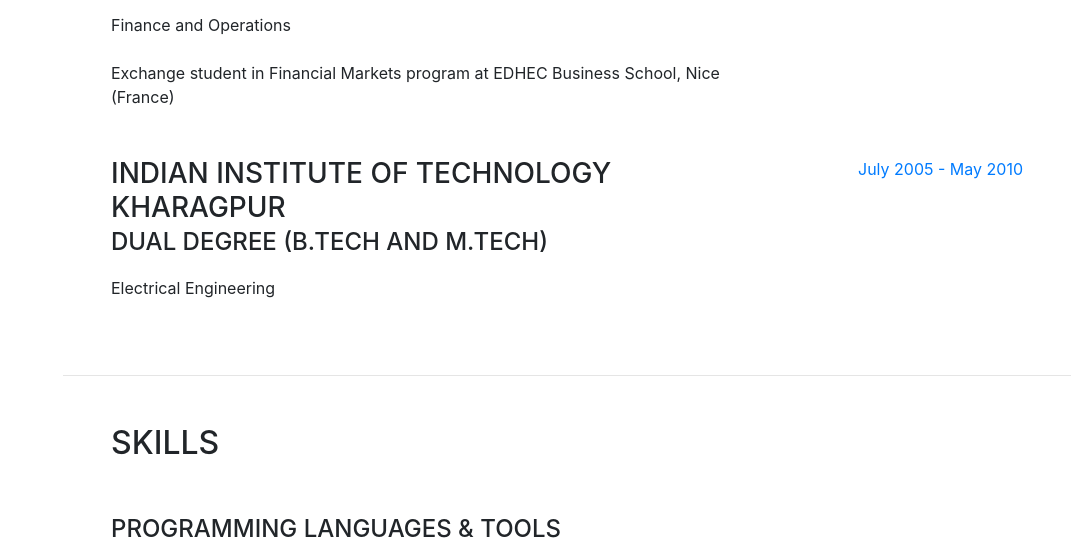
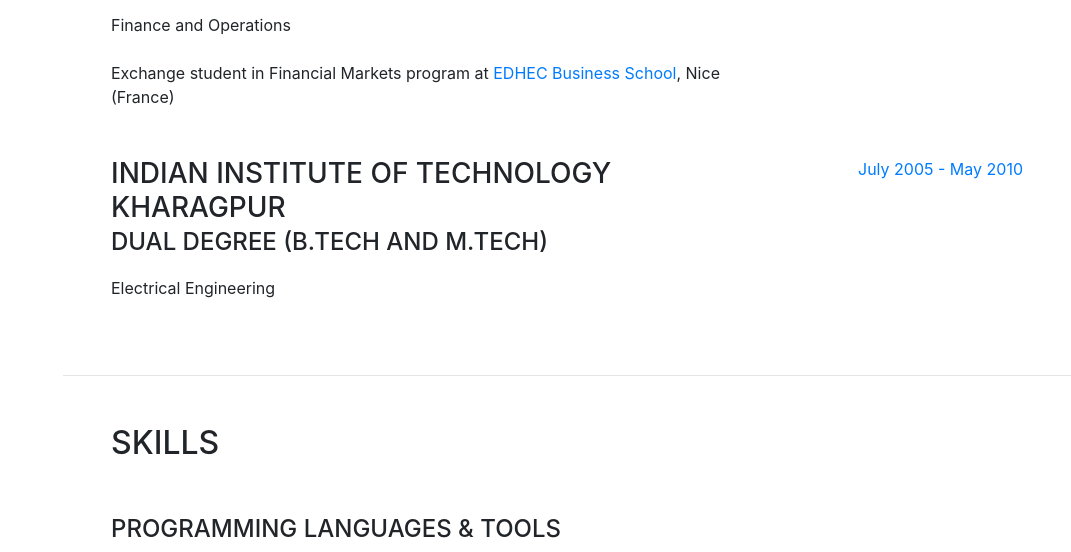
Before and after one commit to simpleweiwei/anichoudhary.github.io, a website with bundled scripts: page index.html in a window 1280 px wide. Shown: the part 5022-5574 px from the top of the page, without its empty margins (209-1280 px from the left). Built offline with nearby package versions, Linux system fonts and the light colour scheme; a web font is replaced by a local one.

Commit message:
Update index.html

```diff
--- a/index.html
+++ b/index.html
@@ -319,7 +319,7 @@
               <div class="subheading mb-3">MBA</div>
               <div>Finance and Operations</div>
               <br>
-              <div>Exchange student in Financial Markets program at EDHEC Business School, Nice (France)</div>
+              <div>Exchange student in Financial Markets program at <a href="https://www.edhec.edu/en">EDHEC Business School</a>, Nice (France)</div>
             </div>
             <div class="resume-date text-md-right">
               <span class="text-primary">June 2011 - April 2013</span>
```
